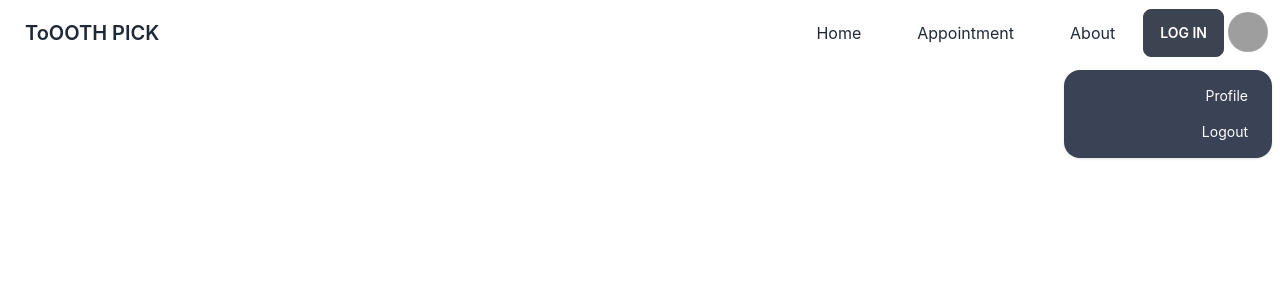
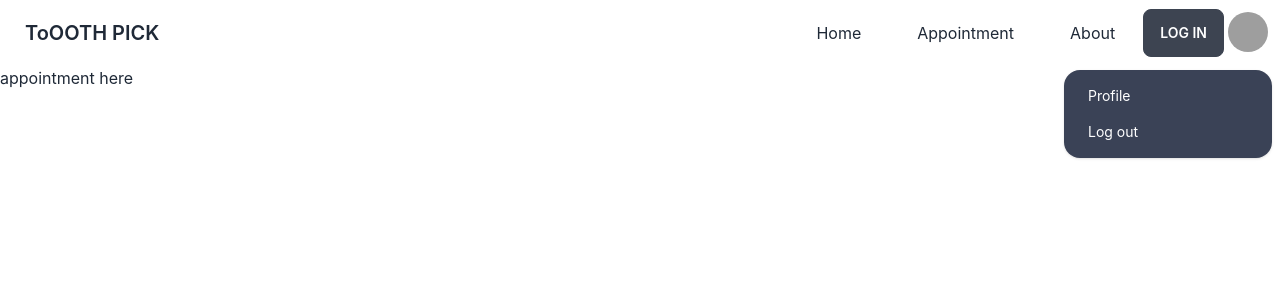
Before and after one commit to Shazzadul-Shakib/Tooth-pick-portal, a React (Create React App) app: page /appointment in a window 1280 px wide. Both pictures are taken after a click on the label 1248 px from the left and 32 px from the top of the page. Shown: the top 300 px of the page. Built offline with nearby package versions, Linux system fonts and the light colour scheme; grey boxes are pictures that could not be loaded.

Commit message:
react router sadded for every component

```diff
--- a/package.json
+++ b/package.json
@@ -9,6 +9,7 @@
     "daisyui": "^2.27.0",
     "react": "^18.2.0",
     "react-dom": "^18.2.0",
+    "react-router-dom": "^6.4.0",
     "react-scripts": "5.0.1",
     "web-vitals": "^2.1.4"
   },
--- a/src/App.js
+++ b/src/App.js
@@ -1,9 +1,23 @@
+import { Route, Routes } from 'react-router-dom';
 import Home from './components/Home/Home';
-
+import Appointment from './components/Appointment/Appointment'
+import About from './components/About/About';
+import Navbar from './components/Shared/Navbar';
+import Login from './components/Authentication/Login';
+import Logout from './components/Authentication/Logout';
+import Profile from './components/Authentication/Profile';
 function App() {
   return (
     <div className="App">
-      <Home/>
+      <Navbar />
+      <Routes>
+        <Route path="/" element={<Home />}></Route>
+        <Route path="appointment" element={<Appointment/>}></Route>
+        <Route path="about" element={<About/>}></Route>
+        <Route path="login" element={<Login/>}></Route>
+        <Route path="logout" element={<Logout/>}></Route>
+        <Route path="profile" element={<Profile/>}></Route>
+      </Routes>
     </div>
   );
 }
--- a/src/components/About/About.jsx
+++ b/src/components/About/About.jsx
@@ -0,0 +1,11 @@
+import React from 'react';
+
+const About = () => {
+  return (
+    <div>
+      <h1>This is about</h1>
+    </div>
+  );
+};
+
+export default About;
--- a/src/components/Appointment/Appointment.jsx
+++ b/src/components/Appointment/Appointment.jsx
@@ -0,0 +1,11 @@
+import React from 'react';
+
+const Appointment = () => {
+  return (
+    <div>
+      <h1>appointment here</h1>
+    </div>
+  );
+};
+
+export default Appointment;
--- a/src/components/Authentication/Login.jsx
+++ b/src/components/Authentication/Login.jsx
@@ -0,0 +1,11 @@
+import React from 'react';
+
+const Login = () => {
+  return (
+    <div>
+      <h1>This is log in</h1>
+    </div>
+  );
+};
+
+export default Login;
--- a/src/components/Authentication/Logout.jsx
+++ b/src/components/Authentication/Logout.jsx
@@ -0,0 +1,11 @@
+import React from 'react';
+
+const Logout = () => {
+  return (
+    <div>
+      <h1>This is log out</h1>
+    </div>
+  );
+};
+
+export default Logout;
--- a/src/components/Authentication/Profile.jsx
+++ b/src/components/Authentication/Profile.jsx
@@ -0,0 +1,11 @@
+import React from 'react';
+
+const Profile = () => {
+  return (
+    <div>
+      <h1>This is profile</h1>
+    </div>
+  );
+};
+
+export default Profile;
--- a/src/components/Home/Home.jsx
+++ b/src/components/Home/Home.jsx
@@ -1,10 +1,9 @@
 import React from 'react';
-import Navbar from '../Shared/Navbar';
 
 const Home = () => {
   return (
     <div>
-      <Navbar/>
+      <h1>This is home</h1>
     </div>
   );
 };
--- a/src/components/Shared/Navbar.jsx
+++ b/src/components/Shared/Navbar.jsx
@@ -1,4 +1,5 @@
 import React from 'react';
+import { Link } from 'react-router-dom';
 
 const Navbar = () => {
   return (
@@ -10,22 +11,22 @@ const Navbar = () => {
           </label>
           {/* Mobile menu bar */}
         <ul tabIndex={0} className="menu menu-compact dropdown-content mt-3  p-2 shadow bg-[#3A4256] text-white rounded-box w-52">
-          <li className=' mx-3'><a>Home</a></li>
-          <li className=' mx-3'><a className="justify-between"> Appointment </a></li>
-          <li className=' mx-3'><a>About</a></li>
+          <li className=' mx-3'><Link to='/'>Home</Link></li>
+          <li className=' mx-3'><Link to='/appointment'>Appointment</Link></li>
+          <li className=' mx-3'><Link to='/about'>About</Link></li>
         </ul>
       </div>
       <h1 className="btn btn-ghost normal-case text-xl">ToOOTH PICK</h1>
     </div>
     <div className="navbar-end hidden lg:flex">
       <ul className="menu menu-horizontal p-0">
-        <li className=' mx-3'><a>Home</a></li>
-        <li className=' mx-3'><a className="justify-between"> Appointment </a></li>
-        <li className=' mx-3'><a>About</a></li>
+        <li className=' mx-3'><Link to='/'>Home</Link></li>
+        <li className=' mx-3'><Link to='/appointment'>Appointment</Link></li>
+        <li className=' mx-3'><Link to='/about'>About</Link></li>
       </ul>
     </div>
       {/* <div className="navbar-end"> */}
-        <a className="btn">Log In</a>
+      <button className="btn"> <Link to='/login'>Log In</Link></button>
       <div className="dropdown dropdown-end">
         <label tabIndex={0} className="btn btn-ghost btn-circle avatar">
           <div className="w-10 rounded-full">
@@ -33,8 +34,8 @@ const Navbar = () => {
           </div>
         </label>
         <ul tabIndex={0} className="mt-3 p-2 shadow menu menu-compact dropdown-content bg-[#3A4256] text-white rounded-box w-52 ">
-          <li><a className="justify-end">Profile</a></li>
-          <li><a className="justify-end">Logout</a></li>
+          <li><Link to='/profile'>Profile</Link></li>
+          <li><Link to='/logout'>Log out</Link></li>
         </ul>
       </div>
     </div>
--- a/src/index.js
+++ b/src/index.js
@@ -3,11 +3,14 @@ import ReactDOM from 'react-dom/client';
 import './index.css';
 import App from './App';
 import reportWebVitals from './reportWebVitals';
+import { BrowserRouter } from 'react-router-dom';
 
 const root = ReactDOM.createRoot(document.getElementById('root'));
 root.render(
   <React.StrictMode>
-    <App />
+    <BrowserRouter>
+      <App />
+    </BrowserRouter>
   </React.StrictMode>
 );
 
```
Also changed, not shown: 1 other file (tests, documents, lock files or other folders).
